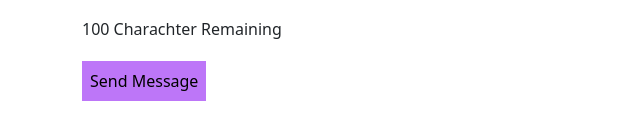
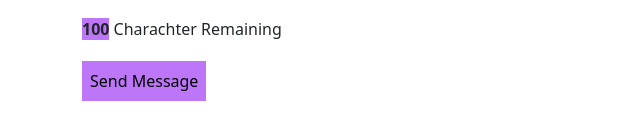
Before and after one commit to AyaAbdelmoghith/Egyptian-Events, a plain HTML site: page index.html in a window 1280 px wide. Shown: the part 1906-2045 px from the top of the page, 562-1202 px from the left. Drawn offline with Linux system fonts and the light colour scheme.

Commit message:
style.css

```diff
--- a/css/style.css
+++ b/css/style.css
@@ -126,3 +126,7 @@ textarea{
 .btn-style{
     border: 0;
 }
+.num{
+    background-color: rgb(189, 118, 248);
+    font-weight: 700;
+}
```
